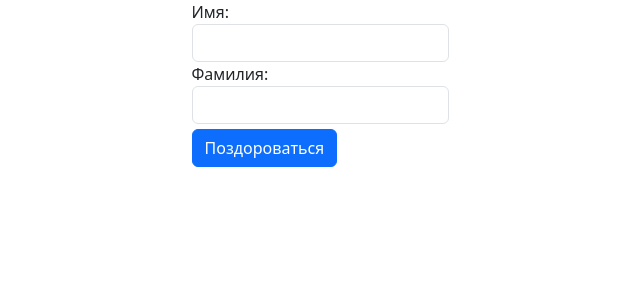
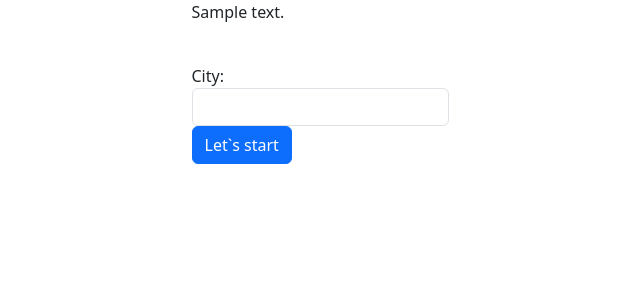
Before and after one commit to Dat4ik/ProjectInfo24, a Flask app: template templates/hello.html in a window 1280 px wide. Shown: the top 300 px of the page, without its empty margins (320-960 px from the left). Run offline with Flask 3, Linux system fonts and the light colour scheme; the template is opened without the code that fills it: most values are stand-ins (such as "Sample title", 1, 10 or a date in 2020).

Commit message:
City_Game

```diff
--- a/app.py
+++ b/app.py
@@ -3,20 +3,25 @@ from flask import request
 
 app = Flask(__name__)
 
+letter = 'A'
+
 @app.route('/')
 def main_page():
     return render_template('hello.html')
 
-@app.route('/hello', methods = ['GET', 'POST'])
-def hello():
-    name = 'Guest'
-    first_name = request.form['first_name']
-    last_name = request.form['second_name']
-    name = f'{first_name} {last_name}'
-    if (name == ' '):
-        name = 'Guest'
+@app.route('/game', methods = ['GET', 'POST'])
+def city_game():
+    global letter
+    city = request.form['first_name']
+    fl = city[0]
+    if fl == letter:
+        if (city[-1] == 'ь'):
+            letter = city[-2]
+            return render_template('hello.html', text = f'Write city on letter {letter}')
+        else:
+            letter = city[-1]
+            return render_template('hello.html', text = f'Write city on letter {letter}')
     else:
-        name = f'{first_name} {last_name}'
-    return f'Hello, {name}!'
+        return render_template('hello.html', text = f'Incorect, write city on letter {letter}')
 
 app.run(debug=True)
--- a/templates/hello.html
+++ b/templates/hello.html
@@ -11,10 +11,10 @@
         <meta name="viewport" content="width=device-width, initial-scale=1.0" />
     </head>
     <body>
-        <form class="form-label" action="/hello" method="post">
-            <label>Имя: <input class="form-control" type="text" name="first_name"></label> <br>
-            <label style="margin-bottom: 2%;">Фамилия: <input class="form-control" type="text" name="second_name"></label> <br>
-            <button class="btn btn-primary mb-3" type="submit"> Поздороваться</button>
+        <form class="form-label" action="/game" method="post">
+            <p> {{text}} </p> <br>
+            <label>City: <input class="form-control" type="text" name="first_name"></label> <br>
+            <button class="btn btn-primary mb-3" type="submit"> Let`s start</button>
         </form>
     </body>
 </html>
```
